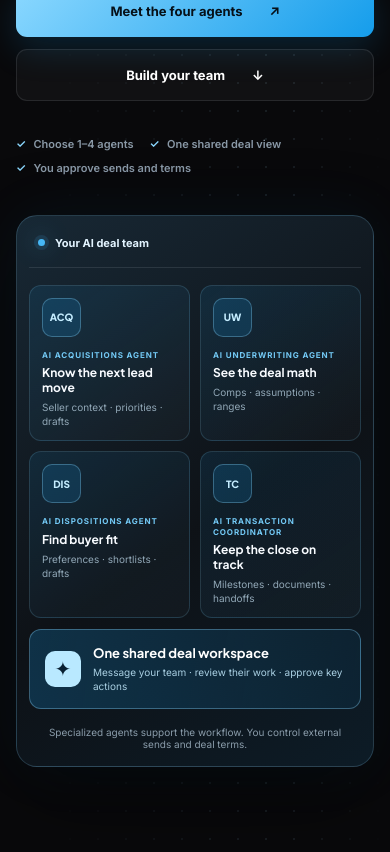
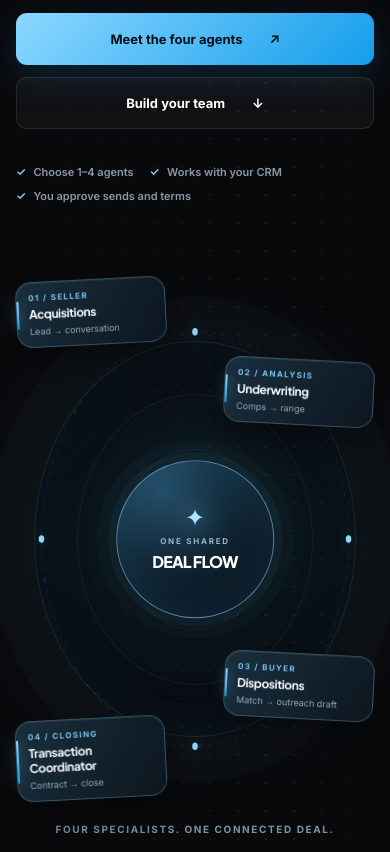
Before and after one commit to dylandirosa98/wholesale-elite-network, a website: page public/fee-finders-ai/index.html in a window 390 px wide. Shown: the part 592-1444 px from the top of the page. Drawn offline with Linux system fonts and the light colour scheme.

Commit message:
Refresh Fee Finders AI hero and integration messaging

```diff
--- a/public/fee-finders-ai/index.html
+++ b/public/fee-finders-ai/index.html
@@ -42,28 +42,32 @@
           <div class="hero-copy">
             <p class="eyebrow"><span class="eyebrow-dot" aria-hidden="true"></span> Fee Finders AI · built for active wholesalers</p>
             <h1 id="hero-title">Your wholesale deal team, <span class="gradient-text">built with AI agents.</span></h1>
-            <p class="hero-lead">Four specialists, one connected workflow: Acquisitions organizes leads; Underwriting prepares reviewable deal analysis; Dispositions finds buyer fits; and Transaction Coordination tracks the close. Choose the roles you need, message your team, and keep final approval over outreach and deal terms.</p>
+            <p class="hero-lead">Four specialists, one connected workflow: Acquisitions organizes leads; Underwriting prepares reviewable deal analysis; Dispositions finds buyer fits; and Transaction Coordination tracks the close. Message and assign work to your agents from wherever you are, while keeping final approval over outreach and deal terms.</p>
             <div class="hero-actions">
               <a class="button button-primary" href="#offers">Meet the four agents <span aria-hidden="true">↗</span></a>
               <a class="button button-quiet" href="#pricing">Build your team <span aria-hidden="true">↓</span></a>
             </div>
             <div class="hero-notes" aria-label="Service principles">
               <span><span class="check" aria-hidden="true">✓</span> Choose 1–4 agents</span>
-              <span><span class="check" aria-hidden="true">✓</span> One shared deal view</span>
+              <span><span class="check" aria-hidden="true">✓</span> Works with your CRM</span>
               <span><span class="check" aria-hidden="true">✓</span> You approve sends and terms</span>
             </div>
           </div>
 
-          <div class="system-visual" role="img" aria-label="Four AI agent cards for Acquisitions, Underwriting, Dispositions, and Transaction Coordination surrounding one shared deal workspace with human approvals">
-            <div class="visual-topline"><span class="pulse-dot" aria-hidden="true"></span> Your AI deal team <span class="visual-note">Choose 1–4 agents</span></div>
-            <div class="agent-visual-grid">
-              <div class="agent-visual-card"><span class="agent-visual-icon" aria-hidden="true">ACQ</span><span class="agent-visual-role">AI ACQUISITIONS AGENT</span><strong>Know the next lead move</strong><small>Seller context · priorities · drafts</small></div>
-              <div class="agent-visual-card"><span class="agent-visual-icon" aria-hidden="true">UW</span><span class="agent-visual-role">AI UNDERWRITING AGENT</span><strong>See the deal math</strong><small>Comps · assumptions · ranges</small></div>
-              <div class="agent-visual-card"><span class="agent-visual-icon" aria-hidden="true">DIS</span><span class="agent-visual-role">AI DISPOSITIONS AGENT</span><strong>Find buyer fit</strong><small>Preferences · shortlists · drafts</small></div>
-              <div class="agent-visual-card"><span class="agent-visual-icon" aria-hidden="true">TC</span><span class="agent-visual-role">AI TRANSACTION COORDINATOR</span><strong>Keep the close on track</strong><small>Milestones · documents · handoffs</small></div>
-            </div>
-            <div class="agent-visual-hub"><span class="hub-mark" aria-hidden="true">✦</span><span><strong>One shared deal workspace</strong><small>Message your team · review their work · approve key actions</small></span></div>
-            <div class="visual-foot">Specialized agents support the workflow. You control external sends and deal terms.</div>
+          <div class="system-visual" role="img" aria-label="Four agent roles orbit one shared deal: Acquisitions, Underwriting, Dispositions, and Transaction Coordination. You approve external sends and deal terms.">
+            <div class="orbit-field" aria-hidden="true"></div>
+            <svg class="orbit-path" viewBox="0 0 520 520" fill="none" aria-hidden="true">
+              <defs><linearGradient id="orbit-line" x1="65" y1="80" x2="460" y2="445"><stop stop-color="#8bd8ff" stop-opacity=".08"/><stop offset=".48" stop-color="#48baff" stop-opacity=".7"/><stop offset="1" stop-color="#8bd8ff" stop-opacity=".08"/></linearGradient></defs>
+              <path d="M260 37 C381 37 483 137 483 260 S381 483 260 483 S37 381 37 260 S139 37 260 37Z" stroke="url(#orbit-line)" stroke-width="1.5" stroke-dasharray="4 9"/>
+              <path d="M260 37 C381 37 483 137 483 260 S381 483 260 483 S37 381 37 260 S139 37 260 37Z" stroke="url(#orbit-line)" stroke-width="4" stroke-linecap="round" stroke-dasharray="1 190 1 310 1 190 1 310"/>
+              <circle cx="260" cy="37" r="4" fill="#8bd8ff"/><circle cx="483" cy="260" r="4" fill="#8bd8ff"/><circle cx="260" cy="483" r="4" fill="#8bd8ff"/><circle cx="37" cy="260" r="4" fill="#8bd8ff"/>
+            </svg>
+            <div class="orbit-core"><span class="core-spark" aria-hidden="true">✦</span><small>ONE SHARED</small><strong>DEAL FLOW</strong><span>Human-led decisions</span></div>
+            <div class="orbit-node orbit-node-acq"><span class="node-index">01 / SELLER</span><strong>Acquisitions</strong><small>Lead → conversation</small></div>
+            <div class="orbit-node orbit-node-uw"><span class="node-index">02 / ANALYSIS</span><strong>Underwriting</strong><small>Comps → range</small></div>
+            <div class="orbit-node orbit-node-dispo"><span class="node-index">03 / BUYER</span><strong>Dispositions</strong><small>Match → outreach draft</small></div>
+            <div class="orbit-node orbit-node-tc"><span class="node-index">04 / CLOSING</span><strong>Transaction Coordinator</strong><small>Contract → close</small></div>
+            <div class="orbit-caption">Four specialists. One connected deal.</div>
           </div>
         </div>
       </section>
@@ -76,7 +80,7 @@
             <p>Choose the agent that solves today's bottleneck or connect all four around the same deal. A shared command view keeps the next task and the decision-maker clear.</p>
           </div>
           <div class="problem-grid">
-            <article class="feature-card"><span class="feature-index">01 / MESSAGE YOUR TEAM</span><div class="feature-symbol" aria-hidden="true">↗</div><h3>Ask for work, not another dashboard</h3><p>Ask what matters today, request a comp review, clean up records, or prepare a buyer shortlist in plain language.</p></article>
+            <article class="feature-card"><span class="feature-index">01 / MESSAGE YOUR TEAM</span><div class="feature-symbol" aria-hidden="true">↗</div><h3>Assign work from anywhere</h3><p>We set up a supported messaging app you prefer—such as Telegram or iMessage—so you can reach your agents, ask what matters, and assign the next task in plain language.</p></article>
             <article class="feature-card"><span class="feature-index">02 / SHARED CONTEXT</span><div class="feature-symbol" aria-hidden="true">◇</div><h3>Carry the deal forward</h3><p>Keep the seller, property, analysis, buyer criteria, and closing tasks connected instead of recreating the story at every handoff.</p></article>
             <article class="feature-card"><span class="feature-index">03 / HUMAN CONTROL</span><div class="feature-symbol" aria-hidden="true">◎</div><h3>Keep the final decisions</h3><p>Review assumptions, external messages, negotiated terms, and documents. Sends require explicit approval and compliance checks.</p></article>
           </div>
@@ -92,7 +96,7 @@
             <a class="text-link" href="#offers">Meet the agents <span aria-hidden="true">↗</span></a>
           </div>
           <ol class="process-list">
-            <li><span class="process-number">01</span><div><h3>Acquisitions organizes the lead</h3><p>Seller replies, follow-ups, CRM tasks, and the next human conversation move into one priority queue.</p></div></li>
+            <li><span class="process-number">01</span><div><h3>Acquisitions organizes the lead</h3><p>Seller replies, follow-ups, CRM tasks, and the next human conversation move into one priority queue, connected to the CRM you already use.</p></div></li>
             <li><span class="process-number">02</span><div><h3>Underwriting shows the math</h3><p>Comparable sales and assumptions lead to a range—not a magic number. Missing or weak data is flagged for review.</p></div></li>
             <li><span class="process-number">03</span><div><h3>Dispositions finds a fit</h3><p>Documented buyer preferences inform a shortlist. Outreach and counteroffers are prepared for human approval.</p></div></li>
             <li><span class="process-number">04</span><div><h3>Coordination tracks the close</h3><p>Once a deal is under contract, deadlines, documents, and handoffs appear in the same daily brief. Humans review terms and external sends.</p></div></li>
@@ -151,6 +155,8 @@
             <details><summary>Can the agents send or negotiate without me?</summary><p>No. A human must explicitly approve each external send or a defined campaign batch; suppression and quiet-hours checks still apply. The Dispositions Agent may suggest counteroffers, but a human approves material price, terms, and commitments. Broad standing permission is not part of the current pilot.</p></details>
             <details><summary>Would the Transaction Coordinator handle legal paperwork?</summary><p>Its scope is tracking milestones, document status, owners, and reminders—not providing legal advice or approving contracts, signatures, or closing funds. Those decisions remain with the responsible people and professionals.</p></details>
             <details><summary>Where would messages be sent from?</summary><p>After go-live gates pass, any approved sends would flow through the client's GHL subaccount and client-owned number, using the client's Telnyx connection. Agents would not send directly through Telnyx or from a Fee Finders or Wholesale AI number.</p></details>
+            <details><summary>Can this integrate with any CRM?</summary><p>Yes. We can connect the agent workflow to your existing CRM, subject to the access and integration options your platform provides. We confirm the connection method, data permissions, and any custom work during onboarding. Approved external messages still run through your client-owned GHL subaccount and number, with human approval and compliance checks.</p></details>
+            <details><summary>How do I message and assign my agents?</summary><p>During onboarding, we configure a supported messaging app you prefer, such as Telegram or iMessage, so you can message your agents and assign work from your phone or desktop. Channel availability depends on your accounts and devices and is confirmed before activation. Messages to leads and buyers are separate: they still need approval and run through your client-owned GHL subaccount.</p></details>
             <details><summary>When can my agents start?</summary><p>After your scope, data access, approval controls, and sandbox tests are agreed and the go-live checks pass. These are published package prices, not a promise of immediate activation or a working checkout.</p></details>
           </div>
         </div>
--- a/public/fee-finders-ai/styles.css
+++ b/public/fee-finders-ai/styles.css
@@ -62,21 +62,28 @@ h1 { margin-bottom: 25px; font-size: clamp(43px, 5.3vw, 76px); font-weight: 800;
 .hero-notes { display: flex; flex-wrap: wrap; gap: 12px 23px; margin-top: 36px; color: #8998a6; font-size: 11px; font-weight: 600; }
 .check { padding-right: 5px; color: var(--blue-light); }
 
-.system-visual { position: relative; margin: 0; padding: 18px; border: 1px solid rgba(139,216,255,.20); border-radius: 21px; background: linear-gradient(145deg, rgba(25,42,55,.96), rgba(14,18,23,.98) 55%, rgba(13,28,39,.98)); box-shadow: 0 32px 90px rgba(0,0,0,.42), 0 0 60px rgba(21,157,235,.07); transform: rotate(1deg); }
-.system-visual::after { content: ""; position: absolute; z-index: -1; inset: 25px -20px -22px 20px; border: 1px solid rgba(139,216,255,.1); border-radius: 21px; background: rgba(10,24,34,.6); }
-.visual-topline { display: flex; align-items: center; gap: 10px; padding: 8px 9px 17px; border-bottom: 1px solid var(--border); color: #e3f4ff; font-size: 12px; font-weight: 700; }
-.visual-note { margin-left: auto; color: #6f8797; font-size: 10px; font-weight: 500; }
-.agent-visual-grid { display: grid; grid-template-columns: repeat(2, minmax(0, 1fr)); gap: 10px; margin-top: 17px; }
-.agent-visual-card { min-height: 169px; padding: 16px; border: 1px solid rgba(139,216,255,.16); border-radius: 12px; background: linear-gradient(145deg, rgba(21,157,235,.11), rgba(255,255,255,.025)); }
-.agent-visual-icon { display: grid; width: 39px; height: 39px; margin-bottom: 13px; place-items: center; border: 1px solid rgba(139,216,255,.32); border-radius: 10px; background: rgba(21,157,235,.16); color: #c5edff; font-family: var(--font-display); font-size: 10px; font-weight: 800; }
-.agent-visual-role { display: block; margin-bottom: 5px; color: #73c9f5; font-size: 9px; font-weight: 800; letter-spacing: .11em; line-height: 1.3; }
-.agent-visual-card strong { display: block; color: #f8fbff; font-family: var(--font-display); font-size: 13px; line-height: 1.25; }
-.agent-visual-card small { display: block; margin-top: 5px; color: #91a7b6; font-size: 10px; line-height: 1.4; }
-.agent-visual-hub { display: flex; align-items: center; gap: 12px; margin-top: 11px; padding: 15px; border: 1px solid rgba(139,216,255,.35); border-radius: 12px; background: linear-gradient(100deg, rgba(21,157,235,.23), rgba(21,157,235,.08)); }
-.hub-mark { display: grid; width: 36px; height: 36px; flex: none; place-items: center; border-radius: 10px; background: #b9e9ff; color: #092132; font-size: 20px; }
-.agent-visual-hub strong { display: block; color: #fff; font-family: var(--font-display); font-size: 13px; }
-.agent-visual-hub small { display: block; margin-top: 4px; color: #a9cfe2; font-size: 10px; line-height: 1.4; }
-.visual-foot { padding: 17px 7px 4px; color: #8a9caa; font-size: 10px; text-align: center; }
+.system-visual { position: relative; width: min(100%, 540px); aspect-ratio: 1; justify-self: center; isolation: isolate; }
+.system-visual::before { content: ""; position: absolute; z-index: -2; inset: -12%; border-radius: 50%; background: radial-gradient(circle, rgba(35,151,220,.23), rgba(16,68,104,.08) 39%, transparent 70%); filter: blur(13px); }
+.orbit-field { position: absolute; inset: 12%; border: 1px solid rgba(139,216,255,.12); border-radius: 50%; box-shadow: 0 0 0 45px rgba(139,216,255,.018), inset 0 0 65px rgba(21,157,235,.07); }
+.orbit-field::before, .orbit-field::after { content: ""; position: absolute; border: 1px solid rgba(139,216,255,.075); border-radius: 50%; }
+.orbit-field::before { inset: 13%; }
+.orbit-field::after { inset: 27%; }
+.orbit-path { position: absolute; inset: 0; width: 100%; height: 100%; filter: drop-shadow(0 0 8px rgba(139,216,255,.35)); }
+.orbit-core { position: absolute; z-index: 2; top: 50%; left: 50%; display: flex; width: 41%; aspect-ratio: 1; flex-direction: column; align-items: center; justify-content: center; border: 1px solid rgba(139,216,255,.55); border-radius: 50%; background: radial-gradient(circle at 30% 20%, #244c66, #102432 47%, #09131d 78%); box-shadow: 0 0 0 8px rgba(139,216,255,.045), 0 0 0 20px rgba(139,216,255,.02), inset 0 0 42px rgba(70,183,245,.15), 0 16px 60px rgba(0,0,0,.55); transform: translate(-50%, -50%); text-align: center; }
+.core-spark { margin-bottom: 6px; color: #ace4ff; font-size: clamp(24px, 3vw, 39px); line-height: 1; text-shadow: 0 0 25px rgba(139,216,255,.9); }
+.orbit-core small { color: #91b9cc; font-size: 8px; font-weight: 800; letter-spacing: .22em; }
+.orbit-core strong { margin-top: 5px; color: #fff; font-family: var(--font-display); font-size: clamp(16px, 2vw, 24px); font-weight: 800; letter-spacing: -.05em; }
+.orbit-core > span:last-child { margin-top: 8px; color: #a5cfe2; font-size: 9px; }
+.orbit-node { position: absolute; z-index: 3; display: flex; min-width: 178px; flex-direction: column; gap: 4px; padding: 12px 16px; border: 1px solid rgba(139,216,255,.25); border-radius: 16px; background: linear-gradient(120deg, rgba(26,48,63,.95), rgba(12,22,31,.94)); box-shadow: 0 15px 40px rgba(0,0,0,.4), inset 0 1px rgba(255,255,255,.07); backdrop-filter: blur(12px); }
+.orbit-node::before { content: ""; position: absolute; left: 0; top: 18px; bottom: 18px; width: 2px; border-radius: 2px; background: linear-gradient(var(--blue-light), var(--blue)); box-shadow: 0 0 12px rgba(139,216,255,.6); }
+.node-index { color: #75c5ef; font-size: 8px; font-weight: 800; letter-spacing: .17em; }
+.orbit-node strong { color: #f6fbff; font-family: var(--font-display); font-size: 14px; letter-spacing: -.035em; }
+.orbit-node small { color: #92aab8; font-size: 10px; }
+.orbit-node-acq { top: 4%; left: 50%; transform: translateX(-50%) rotate(-3deg); }
+.orbit-node-uw { top: 39%; right: -3%; transform: rotate(3deg); }
+.orbit-node-dispo { bottom: 4%; left: 50%; transform: translateX(-50%) rotate(2deg); }
+.orbit-node-tc { top: 39%; left: -4%; transform: rotate(-3deg); }
+.orbit-caption { position: absolute; right: 1%; bottom: -7%; left: 1%; color: #7594a5; font-size: 10px; font-weight: 700; letter-spacing: .16em; text-align: center; text-transform: uppercase; }
 
 .section { position: relative; padding: clamp(90px, 10vw, 142px) 0; }
 .section-heading { margin-bottom: 47px; }
@@ -184,7 +191,6 @@ h2 { margin-bottom: 19px; font-size: clamp(35px, 4.2vw, 56px); font-weight: 800;
   .primary-nav a { font-size: 11px; }
   .hero-grid { gap: 40px; }
   h1 { font-size: clamp(42px, 5.2vw, 60px); }
-  .visual-note { display: none; }
   .agent-options { grid-template-columns: repeat(2, 1fr); }
   .price-ladder { grid-template-columns: repeat(2, 1fr); }
 }
@@ -200,8 +206,7 @@ h2 { margin-bottom: 19px; font-size: clamp(35px, 4.2vw, 56px); font-weight: 800;
   .primary-nav .nav-cta { margin-top: 7px; padding: 14px; text-align: center; }
   .hero-grid, .process-grid, .fit-grid, .faq-grid { grid-template-columns: 1fr; }
   .hero-grid { padding-top: 75px; padding-bottom: 105px; }
-  .system-visual { width: min(100%, 550px); justify-self: center; transform: none; }
-  .system-visual::after { display: none; }
+  .system-visual { width: min(100%, 520px); margin: 20px 0; }
   .problem-grid { grid-template-columns: 1fr; }
   .feature-card { min-height: 0; }
   .feature-symbol { margin: 25px 0 17px; }
@@ -229,11 +234,19 @@ h2 { margin-bottom: 19px; font-size: clamp(35px, 4.2vw, 56px); font-weight: 800;
   .hero-actions { align-items: stretch; flex-direction: column; }
   .hero-actions .button { width: 100%; }
   .hero-notes { gap: 10px 16px; }
-  .system-visual { padding: 12px; }
-  .agent-visual-card { min-height: 155px; padding: 12px; }
-  .agent-visual-card strong { font-size: 12px; }
-  .agent-visual-role { font-size: 8px; }
-  .visual-topline { font-size: 11px; }
+  .system-visual { width: min(100%, 390px); height: 520px; aspect-ratio: auto; margin: 36px 0 45px; }
+  .orbit-field { inset: 12% 5%; }
+  .orbit-path { top: 50%; height: auto; transform: translateY(-50%) scaleY(1.35); }
+  .orbit-node { min-width: 0; width: min(44%, 150px); padding: 10px 12px; }
+  .orbit-node strong { font-size: 12px; }
+  .orbit-node small { font-size: 9px; }
+  .orbit-node-acq { top: 0; left: 0; transform: rotate(-3deg); }
+  .orbit-node-uw { top: 80px; right: 0; transform: rotate(3deg); }
+  .orbit-node-dispo { right: 0; bottom: 80px; left: auto; transform: rotate(3deg); }
+  .orbit-node-tc { top: auto; bottom: 0; left: 0; transform: rotate(-3deg); }
+  .orbit-core { width: 44%; }
+  .orbit-core strong { font-size: 16px; }
+  .orbit-core > span:last-child { display: none; }
   .section { padding-top: 80px; padding-bottom: 80px; }
   .feature-card, .offer-card { padding: 24px; }
   .agent-options { grid-template-columns: 1fr; }
```
